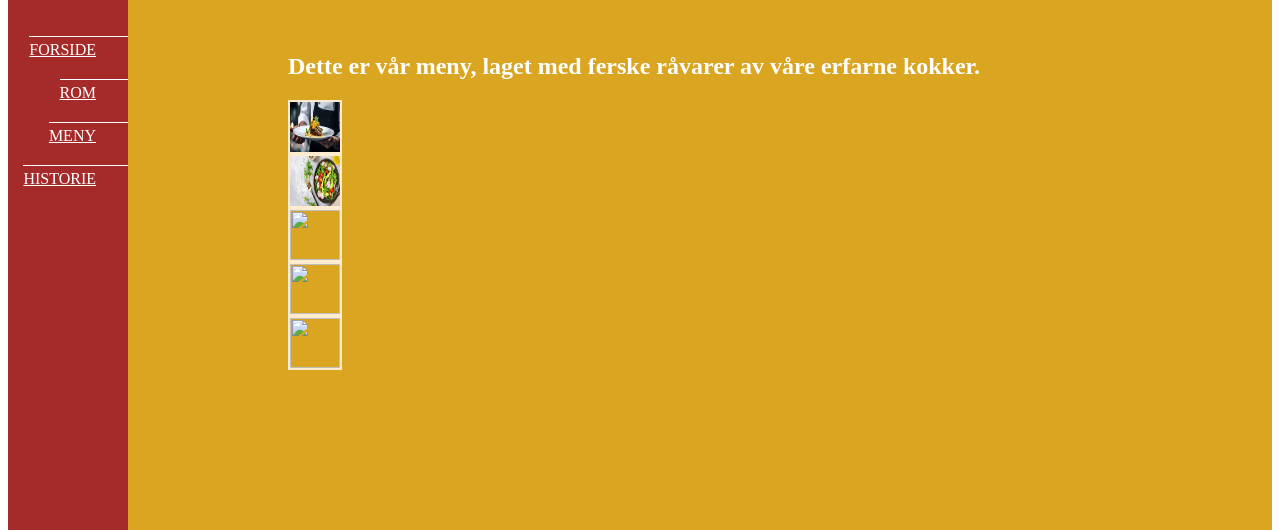
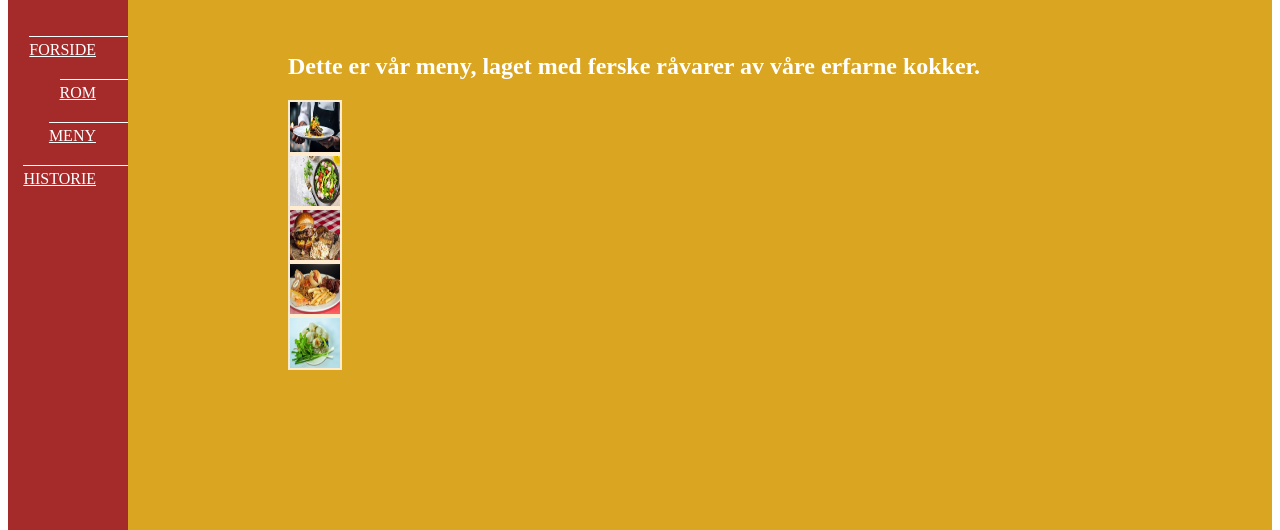
Before and after one commit to Acupio/Oppgave-2-16.10.23, a plain HTML site: page Meny.html in a window 1280 px wide. Shown: the part 315-845 px from the top of the page. Drawn offline with Linux system fonts and the light colour scheme.

Commit message:
Update Meny.html

```diff
--- a/Meny.html
+++ b/Meny.html
@@ -15,8 +15,8 @@
             <h2>Dette er vår meny, laget med ferske råvarer av våre erfarne kokker.</h2>
             <img src="/220_F_623551956_eH2Aiil3lU3RGzVgsALY35RkCfDtJojd.jpg">
             <img src="/220_F_624552014_QgyfYv9fkcqmXM2NwUzOmpAke07W2TVy.jpg">
-            <img src="/mediterranean-dish-1495213339SUD.jpg">
-            <img src="">
-            <img src="">
+            <img src="/hamburger-royal.jpg">
+            <img src="/mix-food.jpg">
+            <img src="/thai-dessert-food-street-food-saku-sai-moo-1587027862yvQ.jpg">
         </section>
     </body>
```
